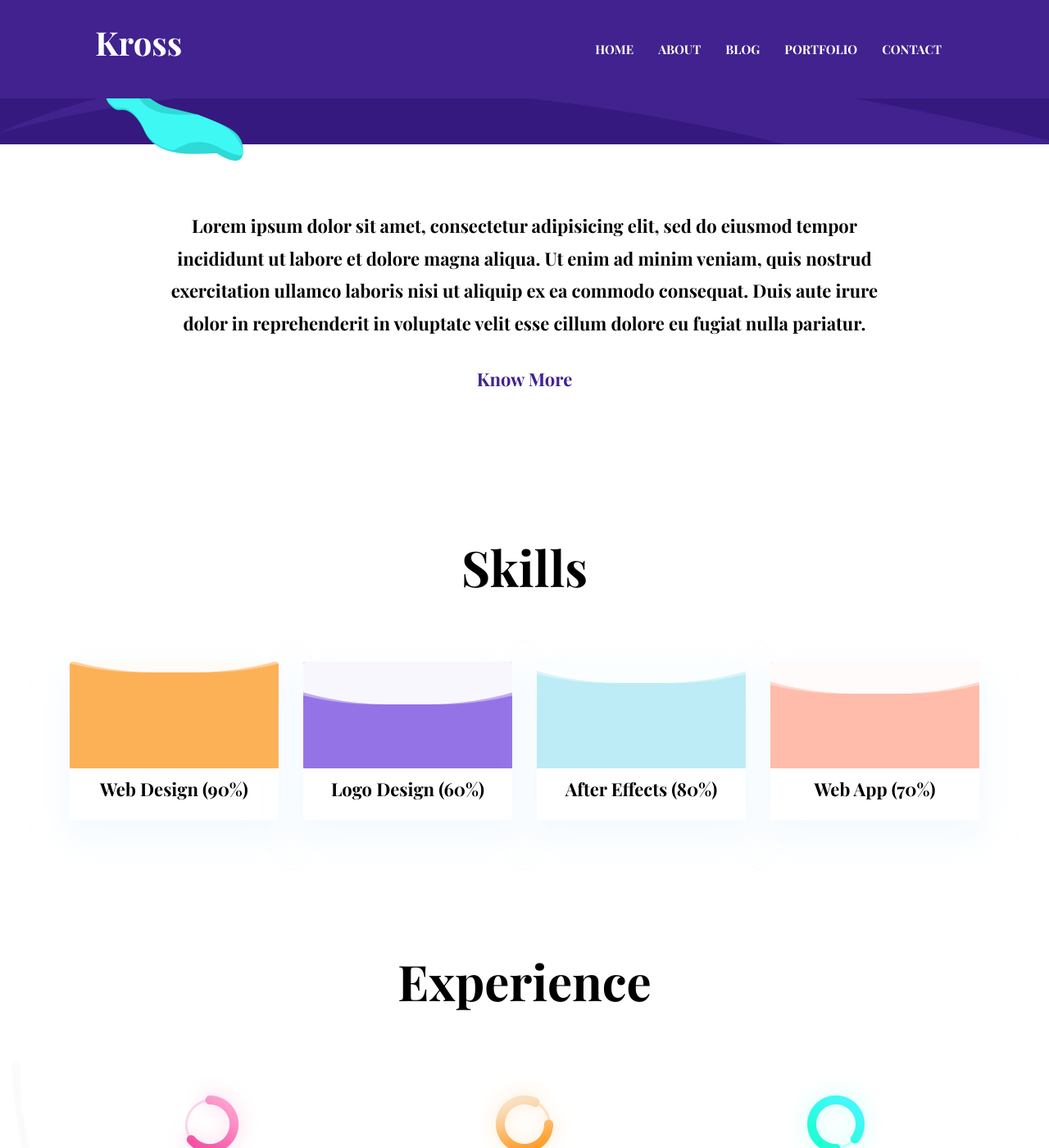
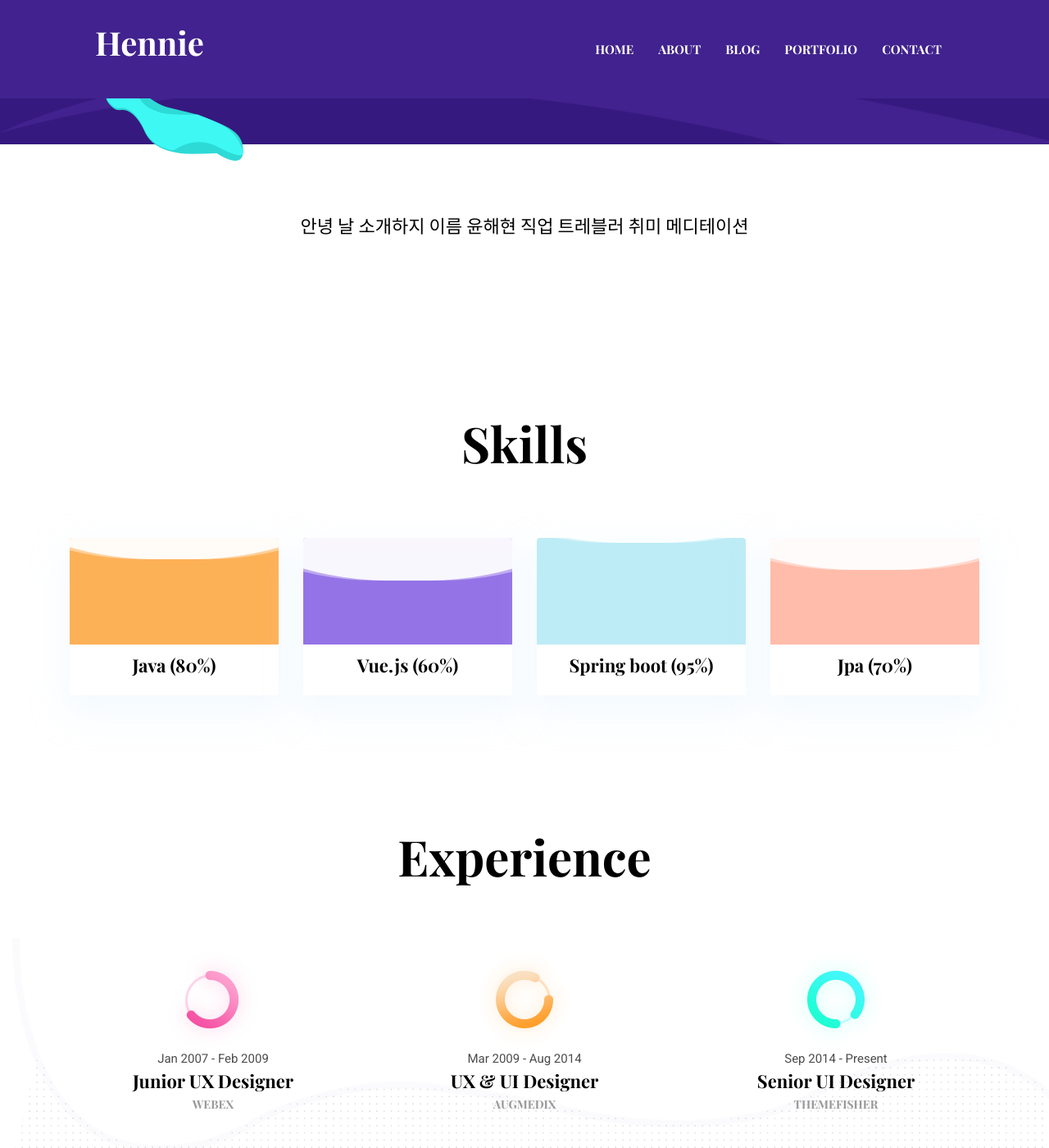
Before and after one commit to hennie-yun/hennie-yun.github.io, a Jekyll site: the page built from index.html, in a window 1280 px wide and 1400 px high, scrolled down 772 px. Shown: the whole window at 82% size. Built offline with Jekyll 4.4.1, drawn with Linux system fonts in a browser that asks for light colours; some of the changed text lies outside the part shown.

Commit message:
main edit

```diff
--- a/_data/settings.yml
+++ b/_data/settings.yml
@@ -2,14 +2,14 @@
 #-------------------------------
 # General Site Settings
 
-title: Kross
+title: Hennie
 logo:
 author: themefisher
 description: this is meta description
-email: steve.fruits@email.com
-phone: +880 2544 658 256
-address: 125/A, CA Commercial Area, California, USA
-copyright: Copyright &copy; 2020 Designed by [Themefisher](https://themefisher.com) & Developed by [Getjekyllthemes](https://getjekyllthemes.com)
+email: hennie9401@gmail.com
+# phone: +82 10
+address: Based in Korea
+# copyright: Copyright &copy; 2020 Designed by [Themefisher](https://themefisher.com) & Developed by [Getjekyllthemes](https://getjekyllthemes.com)
 
 menu:
   - { name: About, link: "/about" }
@@ -36,22 +36,22 @@ disqus-identifier: # Add your shortname for Disqus Comment. For example mr-brown
 # Hero Section
 
 hero:
-  hero-title: Hi! I’m <br> Christoher <br> UX designer
+  hero-title: Hi! I’m <br> Hennie <br> Full-stack Developer
 
 social:
-  - { icon: "ti-facebook", link: "#" }
+  - { icon: "ti-github", link: "https://github.com/" }
+  - { icon: "ti-linkedin", link: "#" }
   - { icon: "ti-instagram", link: "#" }
-  - { icon: "ti-dribbble", link: "#" }
-  - { icon: "ti-twitter", link: "#" }
+  - { icon: "ti-themify-favicon", link: "#" }
 
 #-------------------------------
 # About (Section and Page)
 
 # About Section
-blurb: Lorem ipsum dolor sit amet, consectetur adipisicing elit, sed do eiusmod tempor incididunt ut labore et dolore magna aliqua. Ut enim ad minim veniam, quis nostrud exercitation ullamco laboris nisi ut aliquip ex ea commodo consequat. Duis aute irure dolor in reprehenderit in voluptate velit esse cillum dolore eu fugiat nulla pariatur.
+blurb: 안녕 날 소개하지 이름 윤해현 직업 트레블러 취미 메디테이션
 
 blurb-btn-link: "/about"
-blurb-btn-name: know more
+# blurb-btn-name: know more
 
 # About Page
 
@@ -88,10 +88,10 @@ team:
 
 skills-title: Skills
 skills:
-  - { name: Web Design, color: "#fdb157", value: "90%" }
-  - { name: Logo Design, color: "#9473e6", value: "60%" }
-  - { name: After Effects, color: "#bdecf6", value: "80%" }
-  - { name: Web App, color: "#ffbcaa", value: "70%" }
+  - { name: Java, color: "#fdb157", value: "80%" }
+  - { name: Vue.js, color: "#9473e6", value: "60%" }
+  - { name: Spring boot, color: "#bdecf6", value: "95%" }
+  - { name: Jpa, color: "#ffbcaa", value: "70%" }
 
 #-------------------------------
 # Exprerience Section
@@ -300,4 +300,4 @@ client-slider-items:
 # Contact Section
 
 contact-title: Contact Info
-contact-email: steve.fruits@email.com
+contact-email: hennie9401@gmail.com
```
